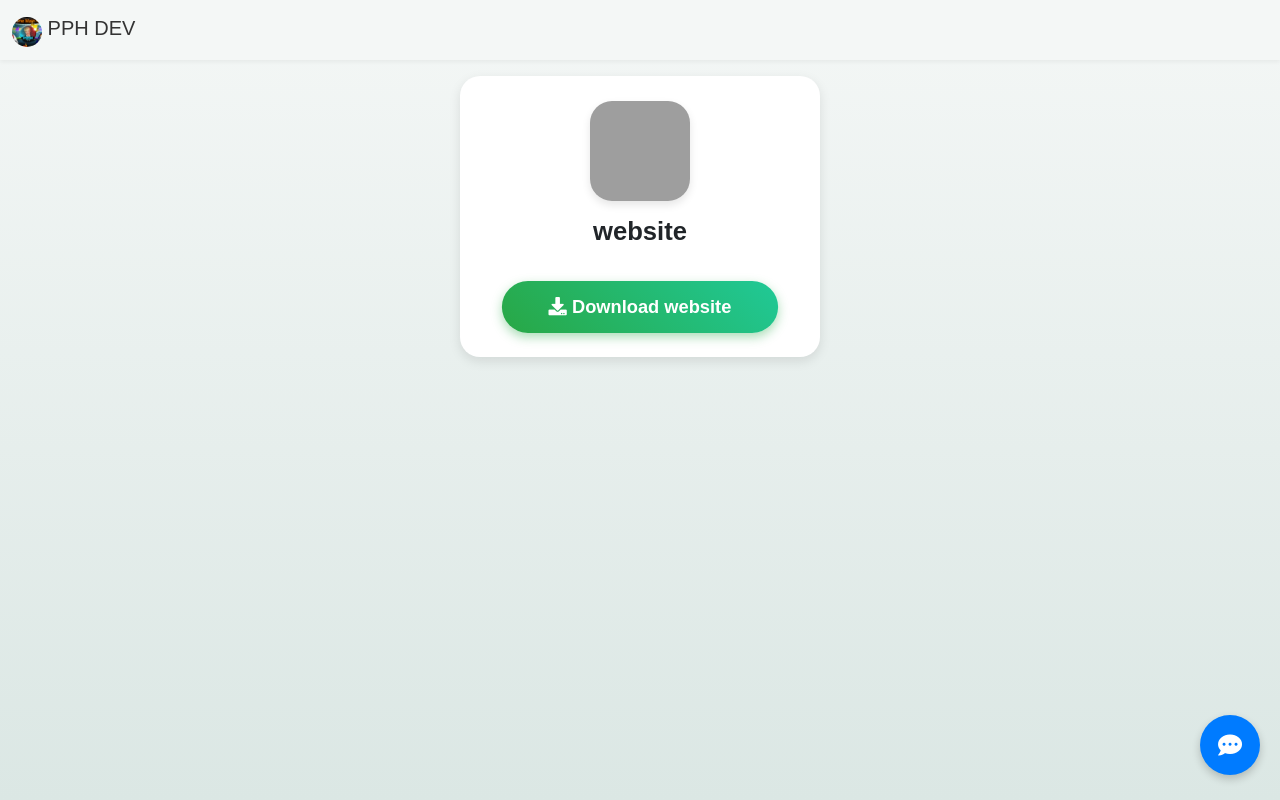
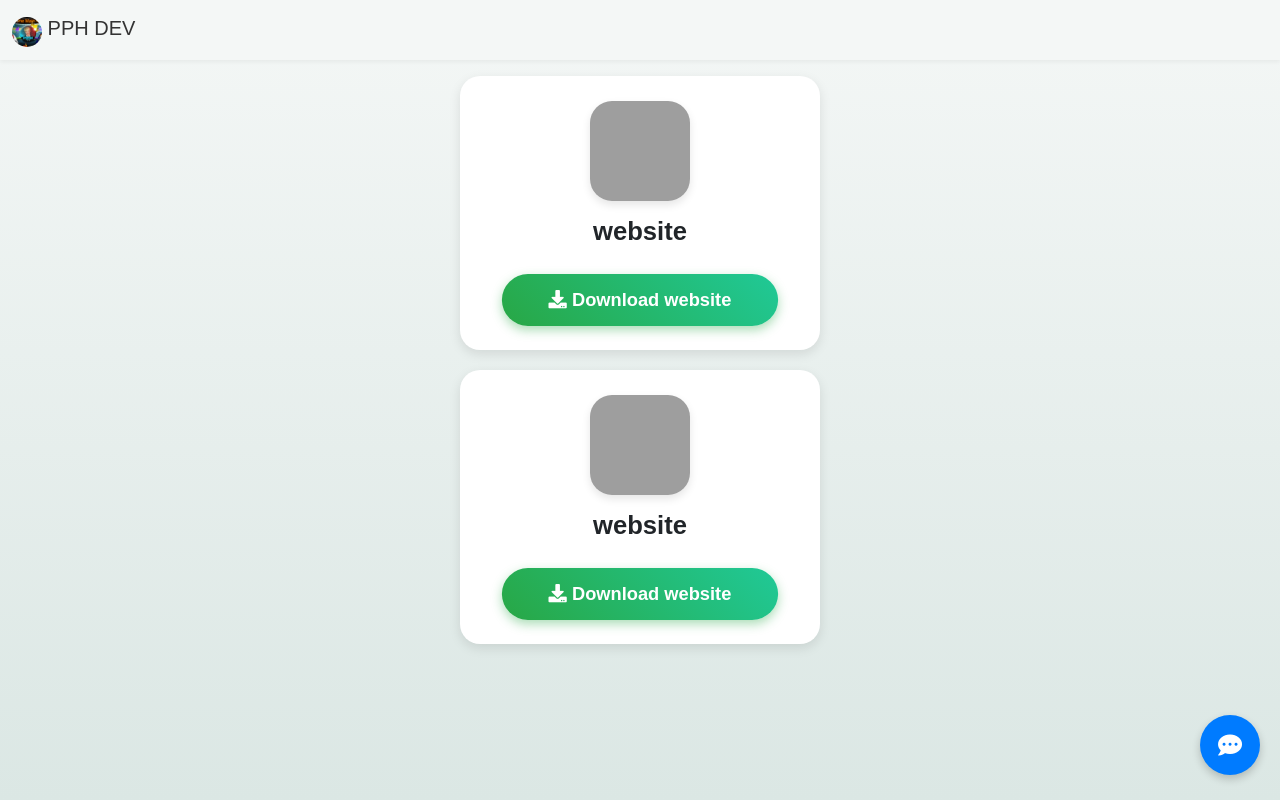
Before and after one commit to PaingPainghein/PPHAllInOneMainCourse-VPN, a plain HTML site: page index.html in a window 1280 px wide. Drawn offline with nearby package versions, Linux system fonts and the light colour scheme; grey boxes are pictures that could not be loaded.

Commit message:
Update index.html

```diff
--- a/index.html
+++ b/index.html
@@ -274,14 +274,12 @@
   </nav>
 </header>
 
-<main class="container">
+<main
+class="container">
   <div class="main-card">
       <img src="https://cdn-icons-png.flaticon.com/512/5602/5602732.png" class="app-logo" alt="PPH DEV website">
 
       <h2 style="font-weight:bold;">website</h2>
-      <p>
-
-      </p>
 
       <a href="apk ‌ဒေါင်းတဲ့လင့်ထည့်ပါ" class="download-btn">
           <i class="fa fa-download"></i> Download website
@@ -290,6 +288,19 @@
 
 </main>
 
+<main
+class="container">
+  <div class="main-card">
+      <img src="https://cdn-icons-png.flaticon.com/512/5602/5602732.png" class="app-logo" alt="PPH DEV website">
+
+      <h2 style="font-weight:bold;">website</h2>
+
+      <a href="apk ‌ဒေါင်းတဲ့လင့်ထည့်ပါ" class="download-btn">
+          <i class="fa fa-download"></i> Download website
+      </a>
+
+
+</main>
 
 
 <div class="fab-container" id="fab-container">
```
